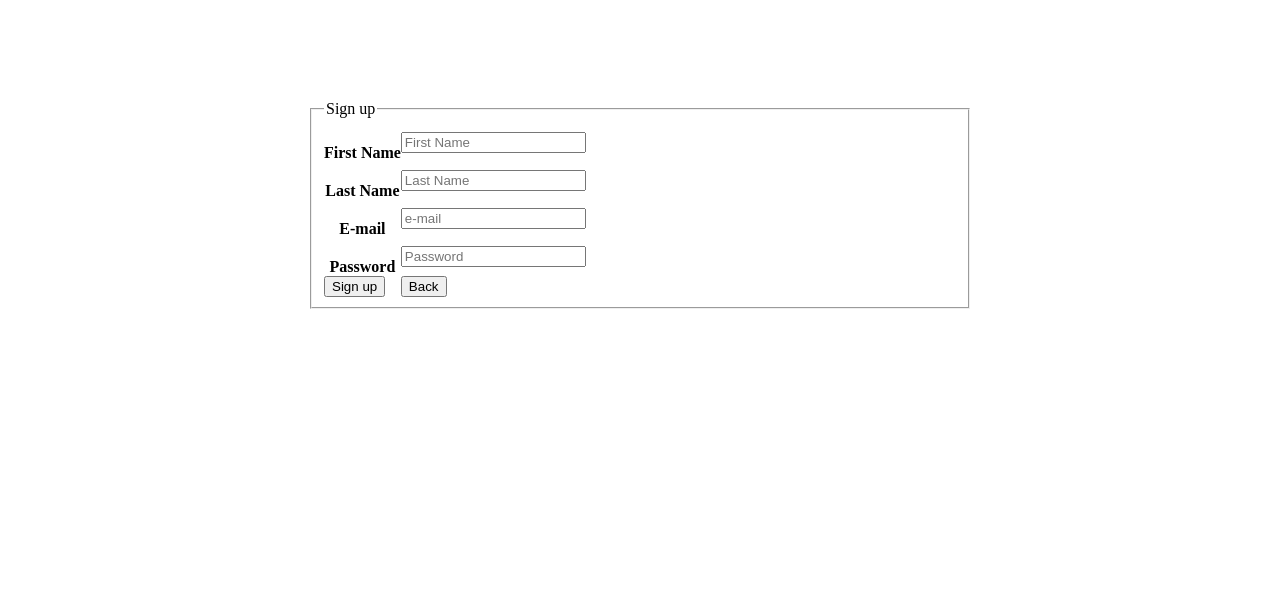
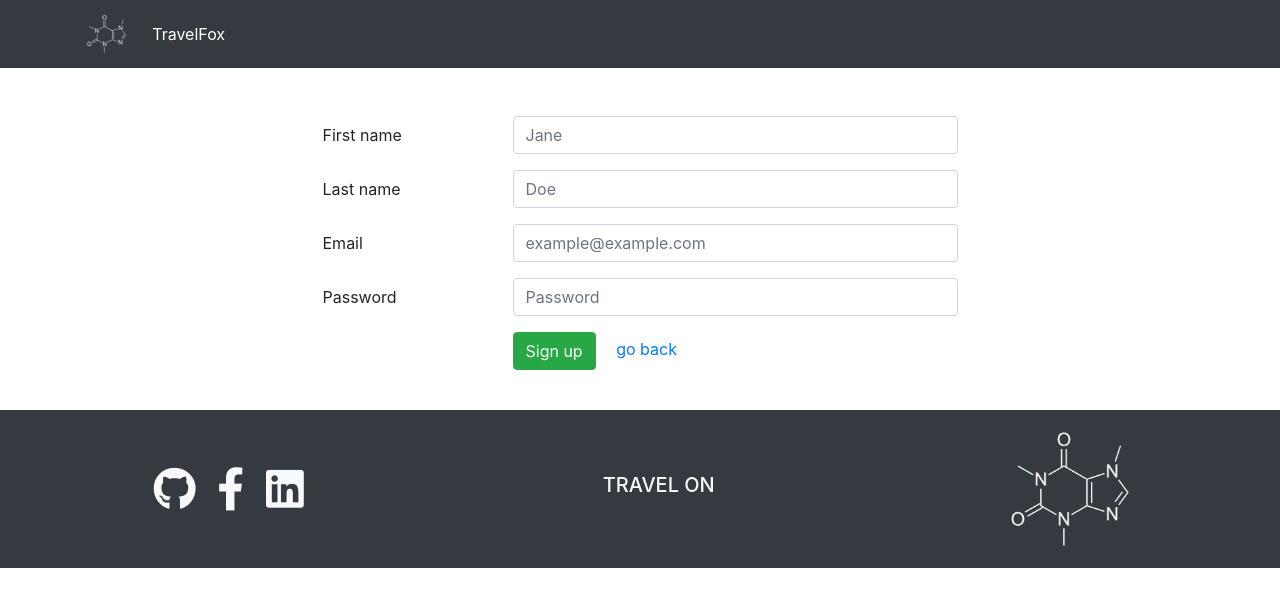
Before and after one commit to fx2r/FSWD60-CodeReview11-FlorianRechberger, a PHP site: page /signup.php in a window 1280 px wide. Shown: the top 607 px of the page. Run offline with PHP 8.4, Linux system fonts and the light colour scheme; some libraries are stand-ins or nearby versions.

Commit message:
modified:   actions/a_signup.php         modified:   concerts.php         modified:   header.php         modified:   home.php         modified:   index.php         modified:   restaurants.php         modified:   signup.php         modified:   styles/style.css         modified:   things-to-do.php

```diff
--- a/concerts.php
+++ b/concerts.php
@@ -11,6 +11,10 @@ include_once 'actions/a_sessionstart.php';
 <body>
 	<!----------header---------->
 	<?php include_once 'header.php';?>
+	<!----------main---------->
+	<main class="container" id="main">
+
+	</main>
 	<!----------footer---------->
 	<?php require_once 'footer.php';?>
 	<!----------scripts---------->
--- /dev/null
+++ b/header-login-signup.php
@@ -0,0 +1,18 @@
+<header>
+	<!----------navbar---------->
+	<nav class="navbar navbar-expand-lg navbar-dark bg-dark">
+		<div class="container">
+		  <button class="navbar-toggler" type="button" data-toggle="collapse" data-target="#navbarTogglerDemo03" aria-controls="navbarTogglerDemo03" aria-expanded="false" aria-label="Toggle navigation">
+		    <span class="navbar-toggler-icon"></span>
+		  </button>
+		  <a class="navbar-brand" href="home.php"><img src="sources/images/caffeine-structure-light.png" alt="Travel Blog" height="42px"></a>
+		  <div class="collapse navbar-collapse" id="navbarTogglerDemo03">
+		    <ul class="navbar-nav mr-auto mt-2 mt-lg-0">
+		      <li class="nav-item active">
+		        <a class="nav-link" href="home.php">TravelFox <span class="sr-only">(current)</span></a>
+		      </li>
+		    </ul>
+		  </div>
+		</nav>
+	</div>
+</header>
--- a/restaurants.php
+++ b/restaurants.php
@@ -11,6 +11,10 @@ include_once 'actions/a_sessionstart.php';
 <body>
 	<!----------header---------->
 	<?php include_once 'header.php';?>
+	<!----------main---------->
+	<main class="container" id="main">
+
+	</main>
 	<!----------footer---------->
 	<?php require_once 'footer.php';?>
 	<!----------scripts---------->
--- a/signup.php
+++ b/signup.php
@@ -1,41 +1,54 @@
 <!DOCTYPE html>
 <html>
 <head>
-  <meta charset=UTF-8">
-  <title>Register</title>
-  <link rel="stylesheet" type="text/css" href="styles/style.css">
+  <title>Login</title>
+  <!----------meta, stylesheets---------->
+  <?php include_once 'head-part.php'?>
 </head>
 <body>
-
-<fieldset>
-   <legend>Sign up</legend>
-
-   <form action="actions/a_signup.php" method="post">
-       <table cellspacing="0" cellpadding="0">
-           <tr>
-               <th>First Name</th>
-               <td><input type="text" name="first_name" placeholder="First Name" /></td>
-           </tr>
-           <tr>
-               <th>Last Name</th>
-               <td><input type="text" name="last_name" placeholder="Last Name" /></td>
-           </tr>
-           <tr>
-               <th>E-mail</th>
-               <td><input type="text" name="email" placeholder="e-mail" /></td>
-           </tr>
-           <tr>
-               <th>Password</th>
-               <td><input type="text" name="password" placeholder="Password" /></td>
-           </tr>
-           <tr>
-               <td><button type="submit">Sign up</button></td>
-               <td><a href="index.php"><button type="button">Back</button></a></td>
-           </tr>
-       </table>
-   </form>
-
-</fieldset>
-
+  <!----------header---------->
+  <?php include_once 'header-login-signup.php';?>
+  <!----------main---------->
+  <main class="container pt-5 pb-4">
+    <form action="actions/a_signup.php" method="post" class="">
+      <div class="form-group row justify-content-center">
+        <label for="first_name" class="col-sm-2 col-form-label">First name</label>
+        <div class="col-sm-8 col-lg-6 col-xl-5">
+          <input type="text" class="form-control" name="first_name" id="first_name" placeholder="Jane" required>
+        </div>
+      </div>
+      <div class="form-group row justify-content-center">
+        <label for="last_name" class="col-sm-2 col-form-label">Last name</label>
+        <div class="col-sm-8 col-lg-6 col-xl-5">
+          <input type="text" class="form-control" name="last_name" id="last_name" placeholder="Doe" required>
+        </div>
+      </div>
+      <div class="form-group row justify-content-center">
+        <label for="inputEmail" class="col-sm-2 col-form-label">Email</label>
+        <div class="col-sm-8 col-lg-6 col-xl-5">
+          <input type="email" class="form-control" name="email" id="inputEmail" placeholder="example@example.com" required>
+        </div>
+      </div>
+      <div class="form-group row justify-content-center">
+        <label for="inputPassword" class="col-sm-2 col-form-label">Password</label>
+        <div class="col-sm-8 col-lg-6 col-xl-5">
+          <input type="password" class="form-control" name="password" id="inputPassword" placeholder="Password" required>
+        </div>
+      </div>
+      </fieldset>
+      <div class="form-group row justify-content-center">
+        <div class="d-none d-sm-flex col-sm-2">
+        </div>
+        <div class="col-sm-8 col-lg-6 col-xl-5">
+          <button type="submit" class="btn btn-success mr-3">Sign up</button>
+          <a href="index.php">go back</a>
+        </div>
+      </div>
+    </form>
+  </main>
+  <!----------footer---------->
+  <?php require_once 'footer.php';?>
+  <!----------scripts---------->
+  <?php include_once 'scripts.php'?>
 </body>
 </html>
--- a/styles/style.css
+++ b/styles/style.css
@@ -1,13 +1,3 @@
-fieldset {
-   margin: auto;
-   margin-top: 100px;
-   width: 50%;
-}
-
-table tr th {
-   padding-top: 20px;
-}
-
 .carousel-caption {
 	bottom: 33% !important;
 }
@@ -21,8 +11,11 @@ table tr th {
 }
 
 a>i{
-	text-decoration: none;
 	color: #f8f9fa;
 	font-size: 2.7rem;
 	padding: 0 0.2em;
 }
+
+a {
+	text-decoration: none;
+}
```
Also changed, not shown: actions/a_signup.php (+36 -6 lines), header.php (+7 -6 lines), home.php (+57 -21 lines), index.php (+47 -28 lines), things-to-do.php (+38 -0 lines).
